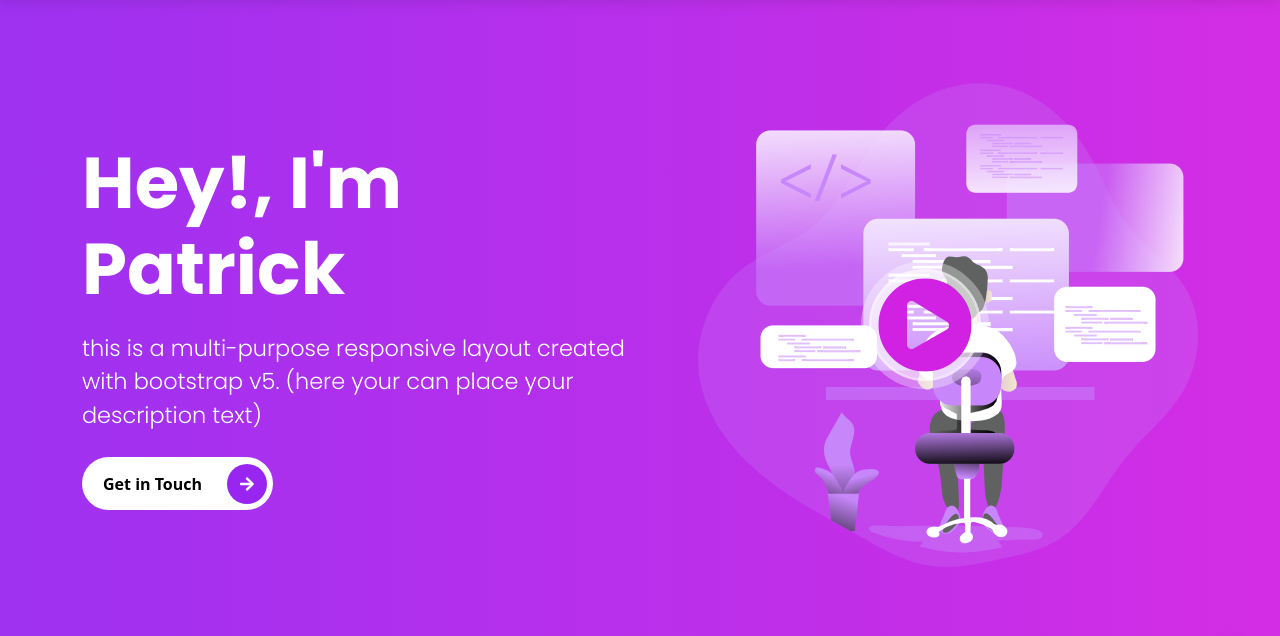
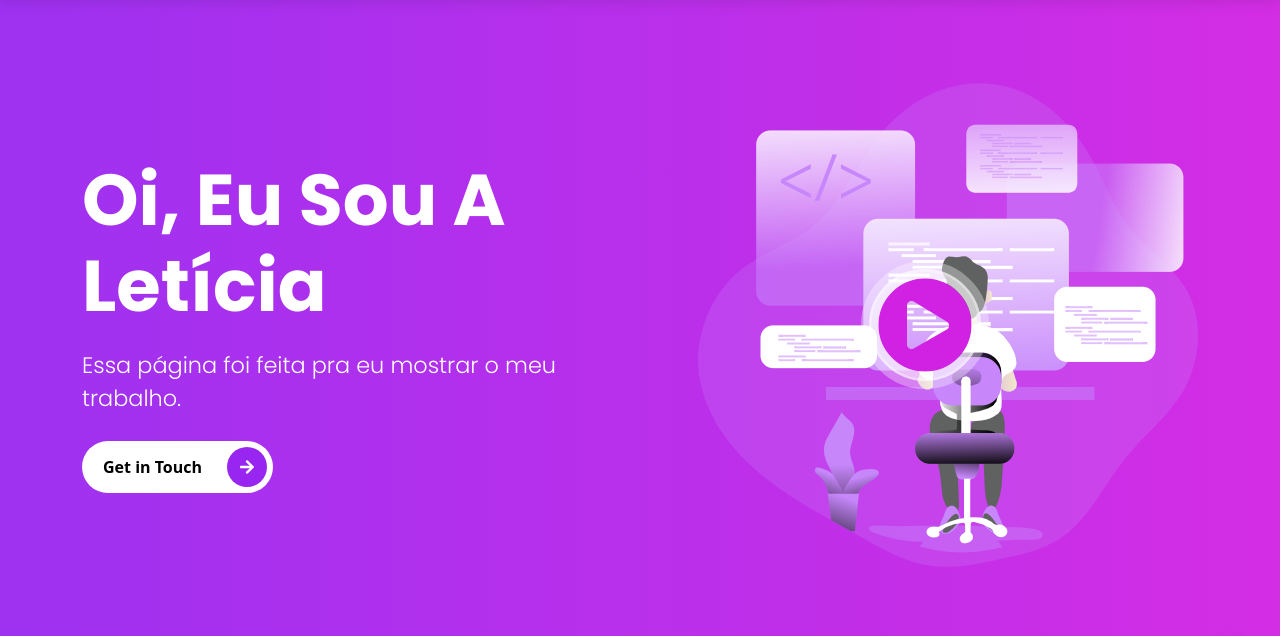
Before and after one commit to LeTarrask/leticia, a website: page patrix/index.html in a window 1280 px wide. Shown: the part 85-721 px from the top of the page. Drawn offline with nearby package versions, Linux system fonts and the light colour scheme; files that its build step writes are made by us from their sources.

Commit message:
updated copy on page

```diff
--- a/patrix/index.html
+++ b/patrix/index.html
@@ -53,10 +53,9 @@
       <!-- START THE CONTENT FOR THE INTRO  -->
       <div class="col-md-6 intros text-start">
         <h1 class="display-2">
-          <span class="display-2--intro">Hey!, I'm Patrick</span>
+          <span class="display-2--intro">Oi, eu sou a Letícia</span>
           <span class="display-2--description lh-base">
-            this is a multi-purpose responsive layout created with bootstrap v5.
-            (here your can place your description text)
+            Essa página foi feita pra eu mostrar o meu trabalho.
           </span>
         </h1>
         <button type="button" class="rounded-pill btn-rounded">Get in Touch
```
